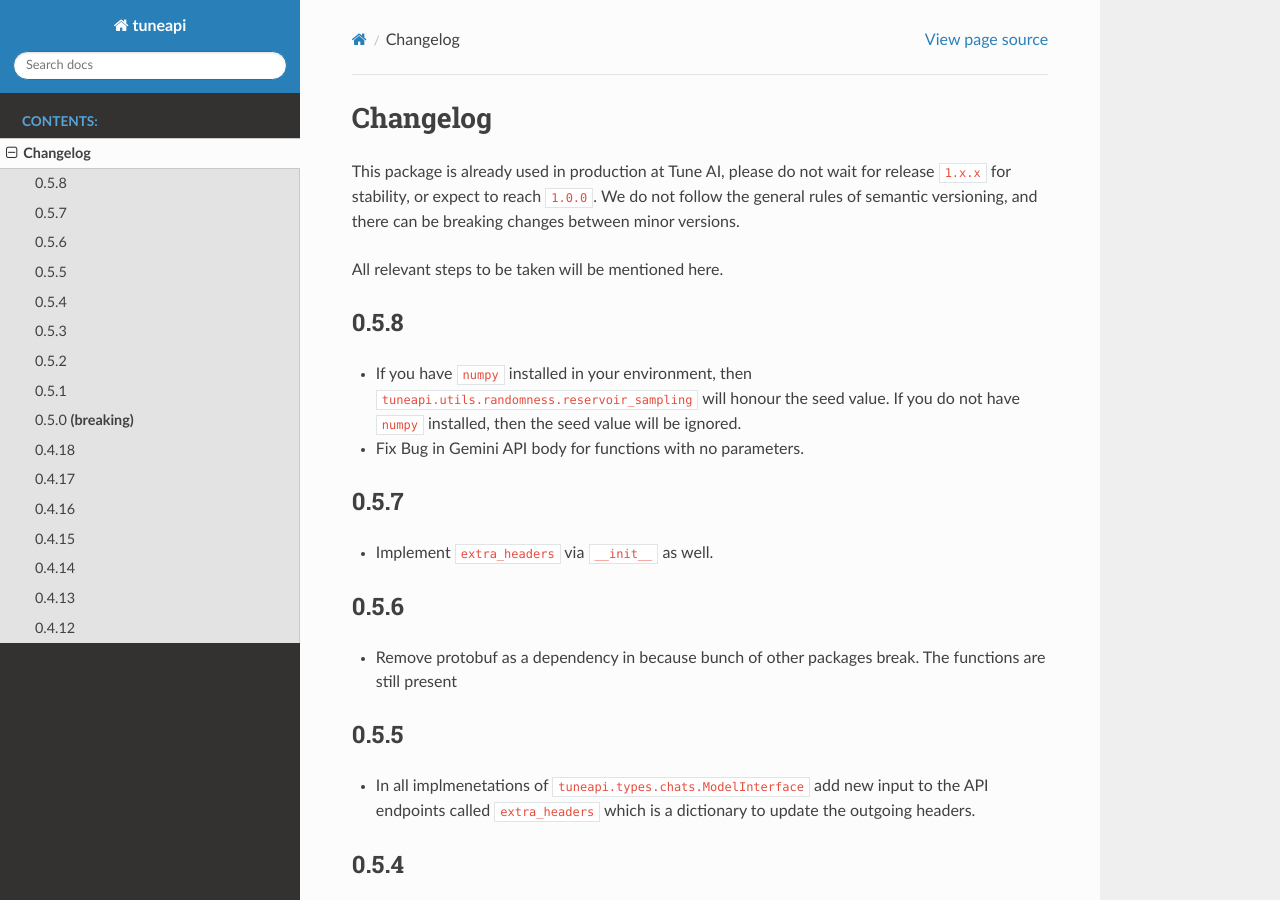
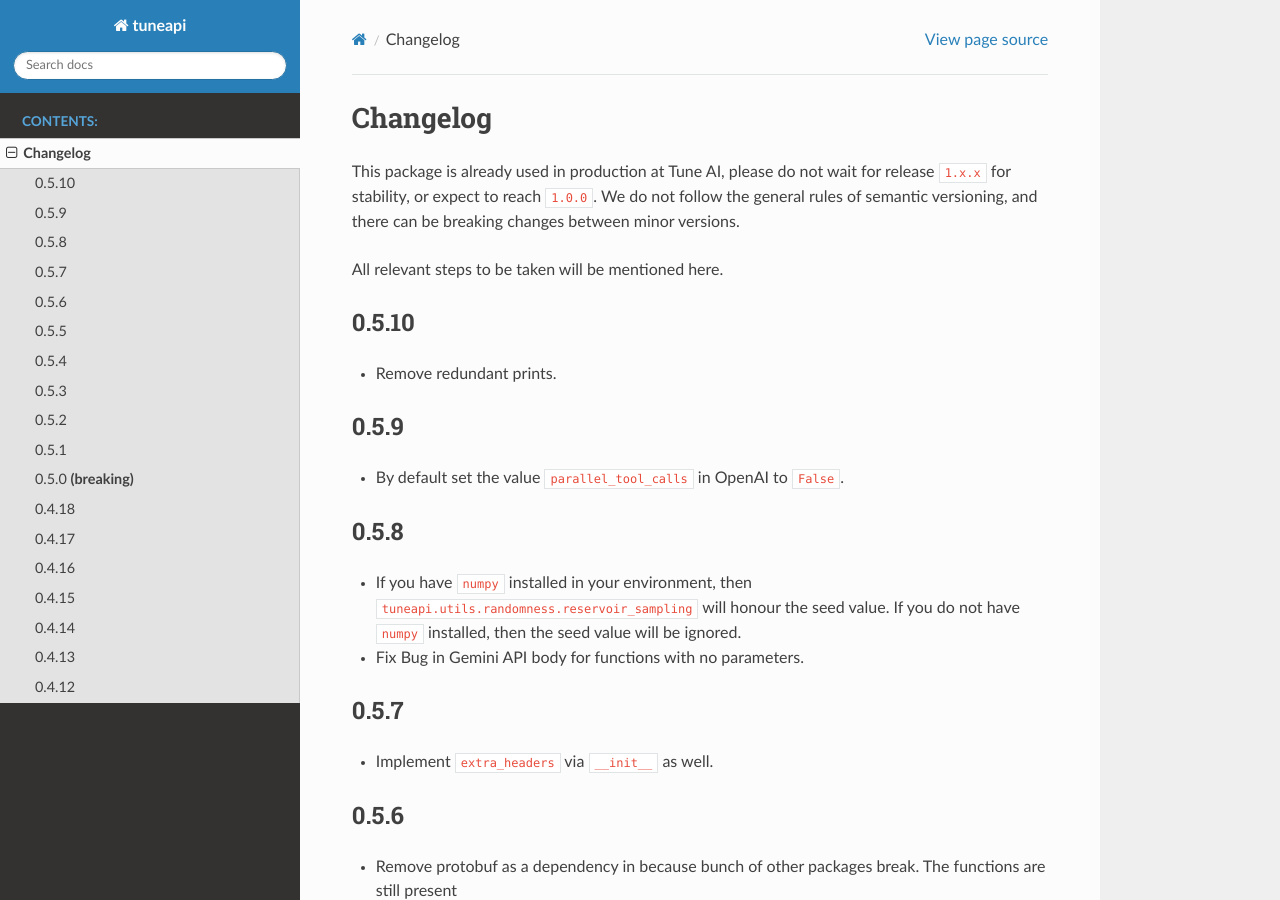
Before and after one commit to yashbonde/tuneapi, a Sphinx documentation site: the page built from docs/changelog.rst, in a window 1280 px wide and 900 px high. Built offline with Sphinx 7.4.7 and the Read the Docs theme 3.1.0, drawn with Linux system fonts in a browser that asks for light colours; pages that are not in the unit, such as notebooks, are missing from menus.

Commit message:
[0.5.10] disable parallel tool calls for OpenAI

```diff
--- a/docs/changelog.rst
+++ b/docs/changelog.rst
@@ -6,6 +6,16 @@ to reach ``1.0.0``. We do not follow the general rules of semantic versioning, a
 minor versions.
 
 All relevant steps to be taken will be mentioned here.
+
+0.5.10
+-----
+
+- Remove redundant prints.
+
+0.5.9
+-----
+
+- By default set the value ``parallel_tool_calls`` in OpenAI to ``False``.
 
 0.5.8
 -----
--- a/docs/conf.py
+++ b/docs/conf.py
@@ -13,7 +13,7 @@ sys.path.insert(0, os.path.abspath("../"))
 project = "tuneapi"
 copyright = "2024, Frello Technologies"
 author = "Frello Technologies"
-release = "0.5.8"
+release = "0.5.10"
 
 # -- General configuration ---------------------------------------------------
 # https://www.sphinx-doc.org/en/master/usage/configuration.html#general-configuration
--- a/pyproject.toml
+++ b/pyproject.toml
@@ -1,6 +1,6 @@
 [tool.poetry]
 name = "tuneapi"
-version = "0.5.8"
+version = "0.5.10"
 description = "Tune AI APIs."
 authors = ["Frello Technology Private Limited <engineering@nimblebox.ai>"]
 license = "MIT"
```
Also changed, not shown: README.md (+1 -3 lines), 1 other file.
